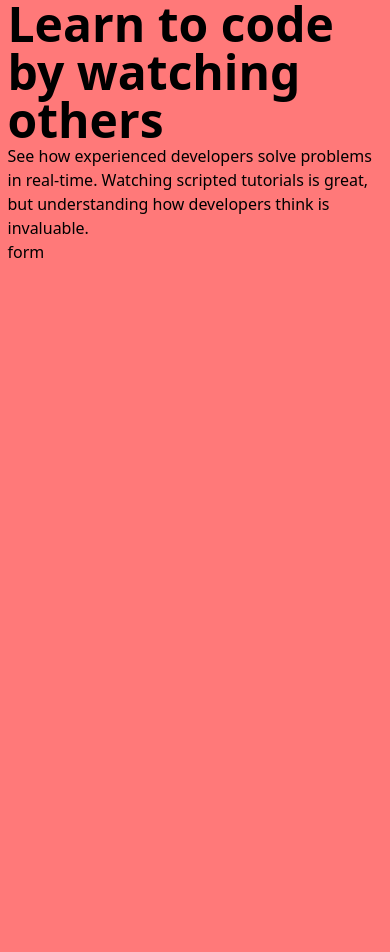
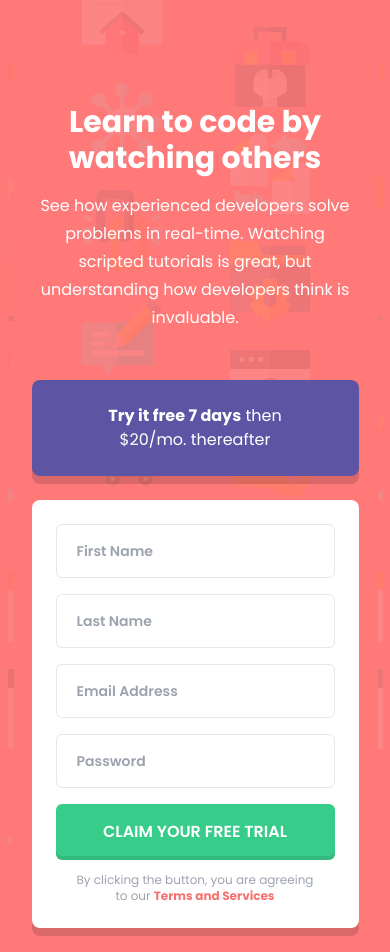
Before and after one commit to williamafil/fm-signup-form, a React (Vite) app: page / in a window 390 px wide. Before the commit the page ends 844 px from the top, so only its background shows below. Built offline with nearby package versions, Linux system fonts and the light colour scheme.

Commit message:
add responsive layout

```diff
--- a/src/App.css
+++ b/src/App.css
@@ -1,42 +1,6 @@
-.App {
-  text-align: center;
+@import url('https://fonts.googleapis.com/css2?family=Poppins:wght@100;200;300;400;500;600;700;800;900&display=swap');
+
+body {
+  font-family: 'Poppins', sans-serif;
+  @apply bg-cpink text-white;
 }
-
-.App-logo {
-  height: 40vmin;
-  pointer-events: none;
-}
-
-@media (prefers-reduced-motion: no-preference) {
-  .App-logo {
-    animation: App-logo-spin infinite 20s linear;
-  }
-}
-
-.App-header {
-  background-color: #282c34;
-  min-height: 100vh;
-  display: flex;
-  flex-direction: column;
-  align-items: center;
-  justify-content: center;
-  font-size: calc(10px + 2vmin);
-  color: white;
-}
-
-.App-link {
-  color: #61dafb;
-}
-
-@keyframes App-logo-spin {
-  from {
-    transform: rotate(0deg);
-  }
-  to {
-    transform: rotate(360deg);
-  }
-}
-
-button {
-  font-size: calc(10px + 2vmin);
-}
--- a/src/App.jsx
+++ b/src/App.jsx
@@ -2,18 +2,38 @@ import React from "react";
 
 import "./App.css";
 
+function getImageUrl(name) {
+  return new URL(`./assets/images/${name}.png`, import.meta.url).href
+}
+
 function App() {
   return (
-    <div className="container mx-auto h-screen w-screen flex flex-col bg-pattern-mobile sm:flex-row">
-      <section className="hero">
-        <h1 className="text-5xl font-bold">Learn to code by watching others</h1>
-        <p>
+    <div className="container mx-auto h-screen w-screen flex flex-col md:flex-row md:items-center" style={{backgroundImage: `url(${getImageUrl('bg-intro-mobile')})`}}>
+      <section className="hero p-6 mt-20 md:w-5/12 lg:w-6/12">
+        <h1 className="text-center md:text-left text-3xl md:text-4xl lg:text-5xl font-bold mb-4">Learn to code by watching others</h1>
+        <p className="text-base text-center md:text-left leading-7">
           See how experienced developers solve problems in real-time. Watching
           scripted tutorials is great, but understanding how developers think is
           invaluable.
         </p>
       </section>
-      <main className="">form</main>
+
+      <main className="p-6 md:w-7/12 lg:w-6/12">
+        <div className="mb-6 rounded-lg shadow-div bg-cpurple py-6 px-14 text-center text-2xl">
+          <p className=" text-base font-light"><span className="font-bold">Try it free 7 days</span><span className="font-normal"> then $20/mo. thereafter</span></p>
+        </div>
+
+        <div className=" bg-white p-6 w-100 rounded-lg shadow-div">
+          <form>
+            <input type="text" className="mb-4 w-full text-sm text-gray-600 font-semibold border rounded-md py-4 pl-5" placeholder="First Name" />
+            <input type="text" className="mb-4 w-full text-sm text-gray-600 font-semibold border rounded-md py-4 pl-5" placeholder="Last Name" />
+            <input type="email" className="mb-4 w-full text-sm text-gray-600 font-semibold border rounded-md py-4 pl-5" placeholder="Email Address" />
+            <input type="password" className="mb-4 w-full text-sm text-gray-600 font-semibold border rounded-md py-4 pl-5" placeholder="Password" />
+            <button type="submit" className="w-full py-4 rounded-md font-semibold shadow-btn bg-cgreen uppercase">claim your free trial</button>
+          </form>
+          <p className="text-gray-400 text-xs text-center mt-3 px-4">By clicking the button, you are agreeing to our <span className="font-bold text-red-400">Terms and Services</span></p>
+        </div>
+      </main>
     </div>
   );
 }
--- a/src/index.css
+++ b/src/index.css
@@ -1,7 +1,3 @@
 @tailwind base;
 @tailwind components;
 @tailwind utilities;
-
-body {
-  @apply bg-cpink;
-}
--- a/tailwind.config.js
+++ b/tailwind.config.js
@@ -176,6 +176,8 @@ module.exports = {
       "2xl": "0 25px 50px -12px rgba(0, 0, 0, 0.25)",
       inner: "inset 0 2px 4px 0 rgba(0, 0, 0, 0.06)",
       none: "none",
+      btn: "inset 0px -4px 0px rgba(0,0,0,0.0908818)",
+      div: "0px 8px 0px rgba(0,0,0,0.14688)",
     },
     caretColor: (theme) => theme("colors"),
     contrast: {
```
Also changed, not shown: src/assets/images/bg-intro-mobile.png (renamed from public/bg-intro-mobile.png), 1 other file (tests, documents, lock files or other folders).
